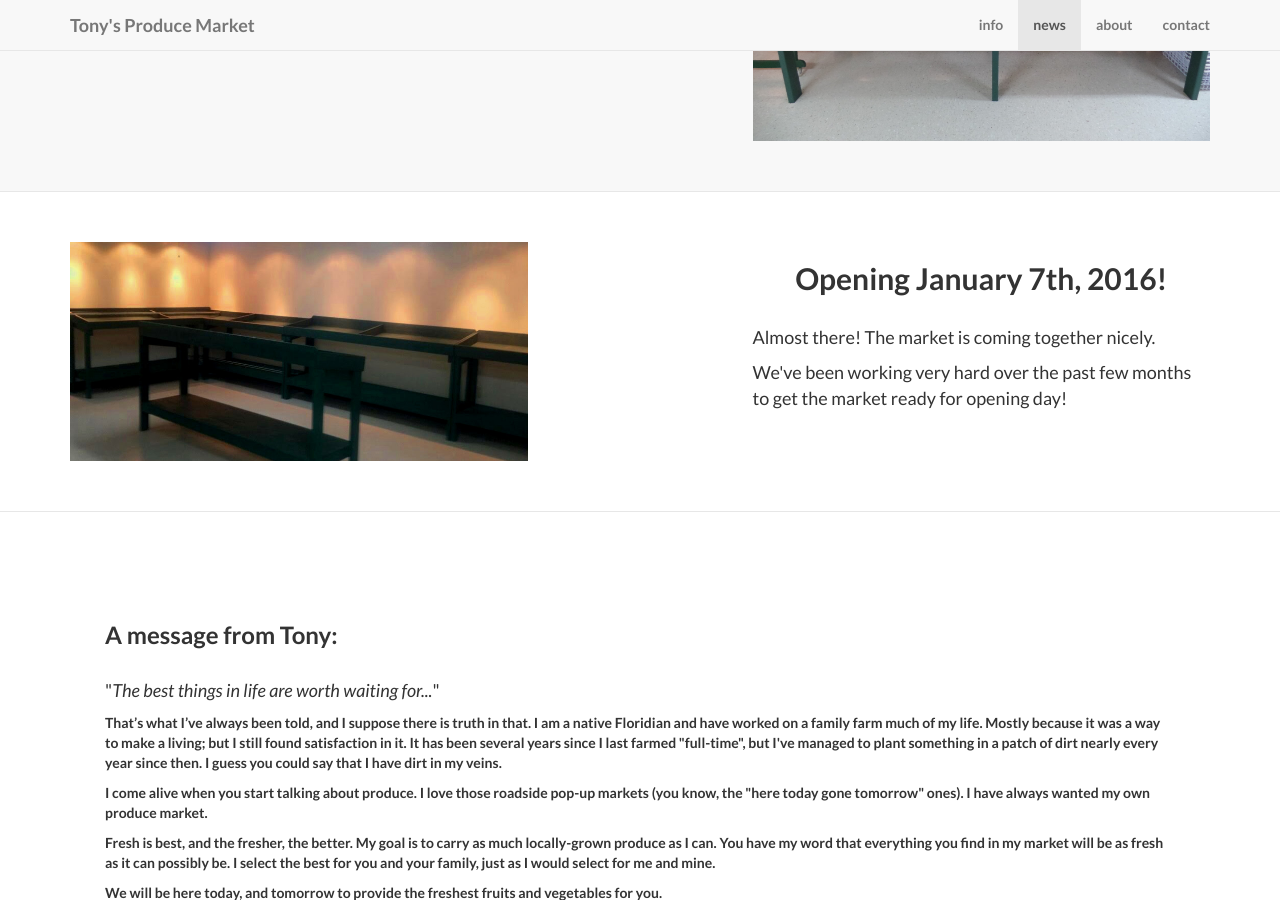
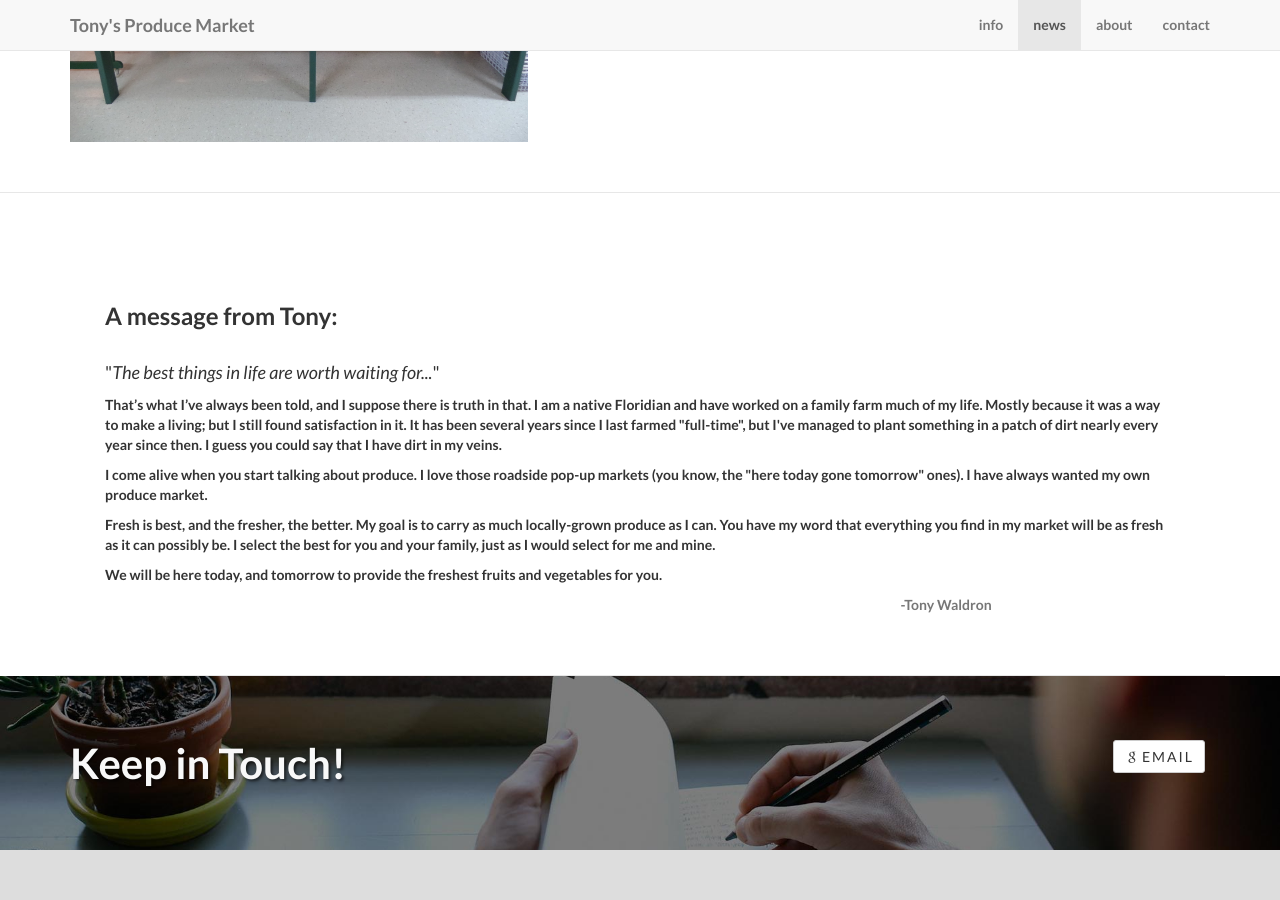
Before and after one commit to TonysProduceMarket/tonysproducemarket.com, a Jekyll site: the page built from index.html, in a window 1280 px wide and 900 px high, scrolled down 1602 px. Built offline with Jekyll 4.4.1, drawn with Linux system fonts in a browser that asks for light colours; nearby versions of some CDN libraries.

Commit message:
Removed opening-announcement post, pushing to production

```diff
--- a/_posts/2015-09-23-news.markdown
+++ b/_posts/2015-09-23-news.markdown
@@ -5,6 +5,7 @@ imgalt: "picture of shelves"
 category: News
 title: Opening January 7th, 2016!
 description: Still at work preparing the market for prime time!
+published: false
 ---
 <p>Almost there! The market is coming together nicely. </p>
 <p> We've been working very hard over the past few months to get the market ready for opening day!</p>
--- a/s3_website.yml
+++ b/s3_website.yml
@@ -1,7 +1,7 @@
 s3_id: <%= ENV['S3_ACCESS_KEY_ID'] %>
 s3_secret: <%= ENV['S3_SECRET_KEY'] %>
-s3_bucket: dev.tonysproducemarket.com
-#s3_bucket: tonysproducemarket.com
+#s3_bucket: dev.tonysproducemarket.com
+s3_bucket: tonysproducemarket.com
 
 max_age:
   "public/*": 6000
```
